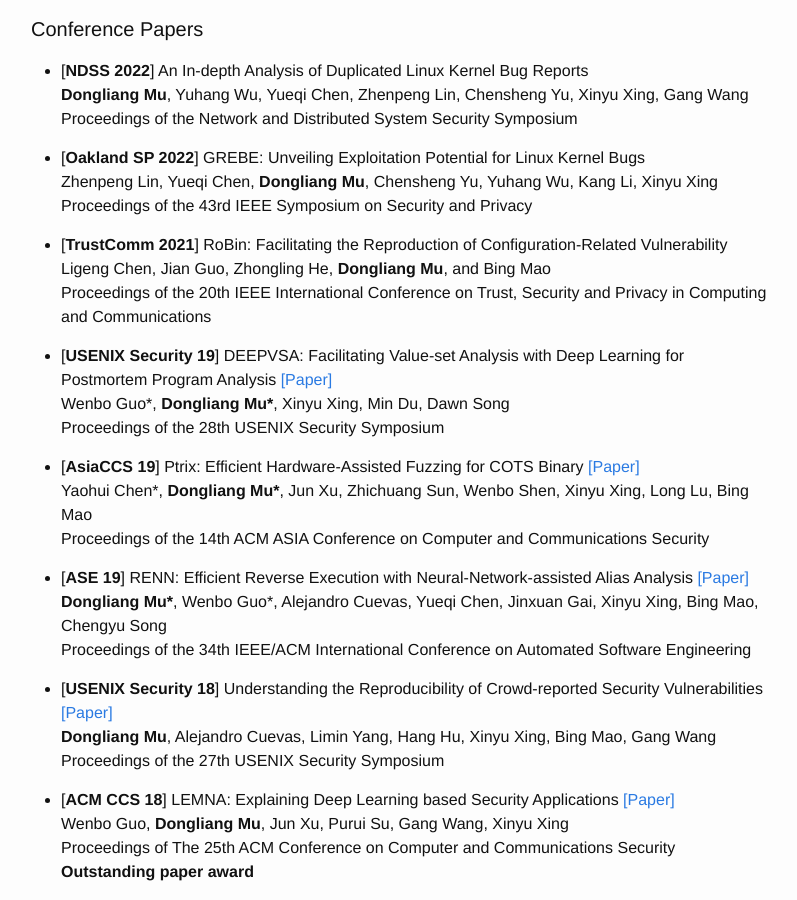
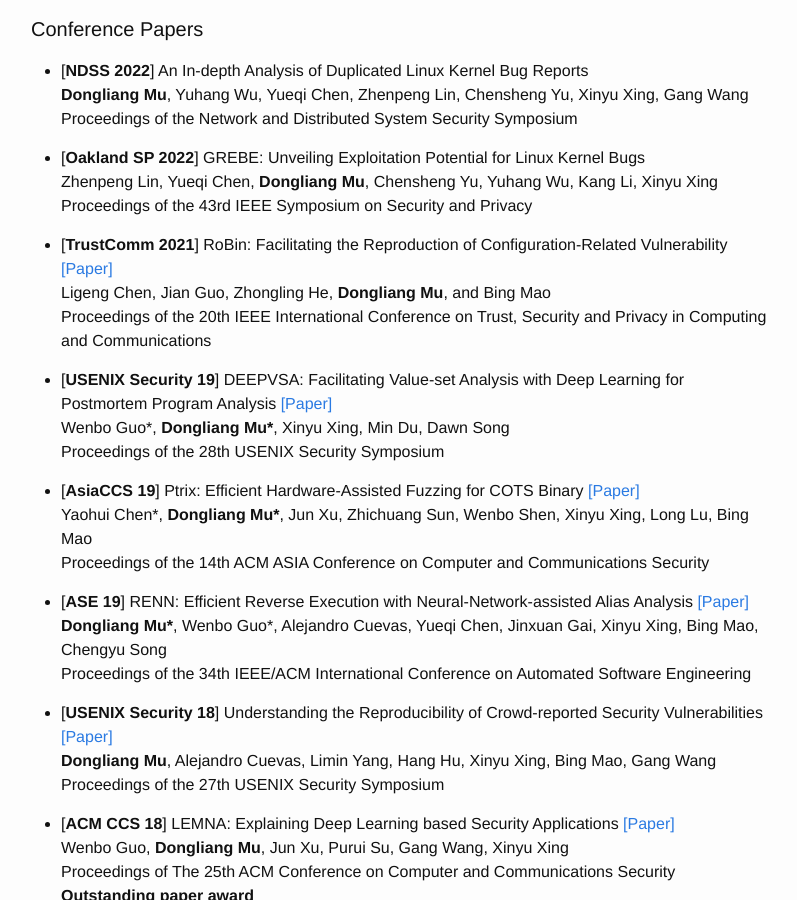
Before and after one commit to mudongliang/mudongliang.github.io, a Jekyll site: the page built from about/about.md, in a window 1280 px wide and 900 px high, scrolled down 1539 px. Shown: the whole window, without its empty margins (239-1036 px from the left). Built offline with Jekyll 4.4.1, drawn with Linux system fonts in a browser that asks for light colours.

Commit message:
upload one paper pdf

```diff
--- a/about/about.md
+++ b/about/about.md
@@ -58,7 +58,7 @@
 Zhenpeng Lin, Yueqi Chen, **Dongliang Mu**, Chensheng Yu, Yuhang Wu, Kang Li, Xinyu Xing
 Proceedings of the 43rd IEEE Symposium on Security and Privacy
 
-* [**TrustComm 2021**] RoBin: Facilitating the Reproduction of Configuration-Related Vulnerability
+* [**TrustComm 2021**] RoBin: Facilitating the Reproduction of Configuration-Related Vulnerability [\[Paper\]]({{site.url}}/files/papers/robin.pdf)
 Ligeng Chen, Jian Guo, Zhongling He, **Dongliang Mu**, and Bing Mao
 Proceedings of the 20th IEEE International Conference on Trust, Security and Privacy in Computing and Communications
 
```
Also changed, not shown: .gitmodules, 1 other file.
